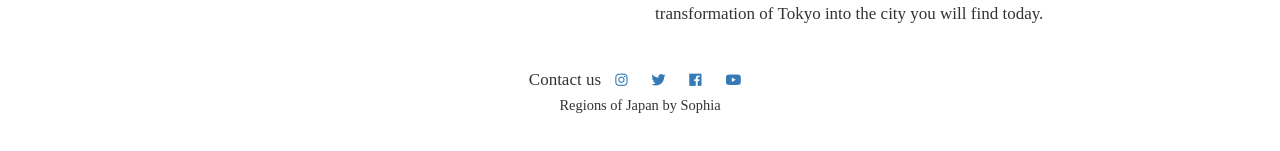
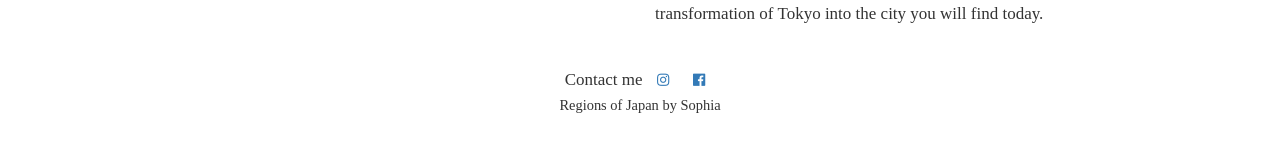
Before and after one commit to sophiakarski/Japan, a plain HTML site: page chubu.html in a window 1280 px wide. Shown: the part 541-692 px from the top of the page. Drawn offline with nearby package versions, Linux system fonts and the light colour scheme; a web font is replaced by a local one.

Commit message:
Update contact details

```diff
--- a/chubu.html
+++ b/chubu.html
@@ -57,12 +57,10 @@
 
     <div class="container" id="fixedFooter">
     <footer class="row">
-      <p class="inline"> Contact us </p>
-      <nav class="footer inline">
-        <a href="https://www.instagram.com/codefirstgirls/" target="_blank"><i class="fab fa-instagram"></i></a>
-        <a href="https://twitter.com/CodeFirstGirls" target="_blank"><i class="fab fa-twitter"></i></a>
-        <a href="https://www.facebook.com/codefirstgirls" target="_blank"><i class="fab fa-facebook"></i></a>
-        <a href="https://youtube.com/" target="_blank"><i class="fab fa-youtube"></i></a>
+        <p class="inline"> Contact me </p>
+        <nav class="footer inline">
+            <a href="https://www.instagram.com/sophiakarski/" target="_blank"><i class="fab fa-instagram"></i></a>
+            <a href="https://www.facebook.com/sophiakarski" target="_blank"><i class="fab fa-facebook"></i></a>
       <p><small>Regions of Japan by Sophia</small></p>
       </nav>
     </footer>
```
Also changed, not shown: chugoku.html (+4 -6 lines), contribute.html (+3 -4 lines), hokkaido.html (+4 -6 lines), index.html (+3 -5 lines), kansai.html (+4 -6 lines), kanto.html (+4 -6 lines), kyushu.html (+4 -6 lines), okinawa.html (+4 -6 lines), regions.html (+3 -5 lines), tohoku.html (+3 -5 lines).
